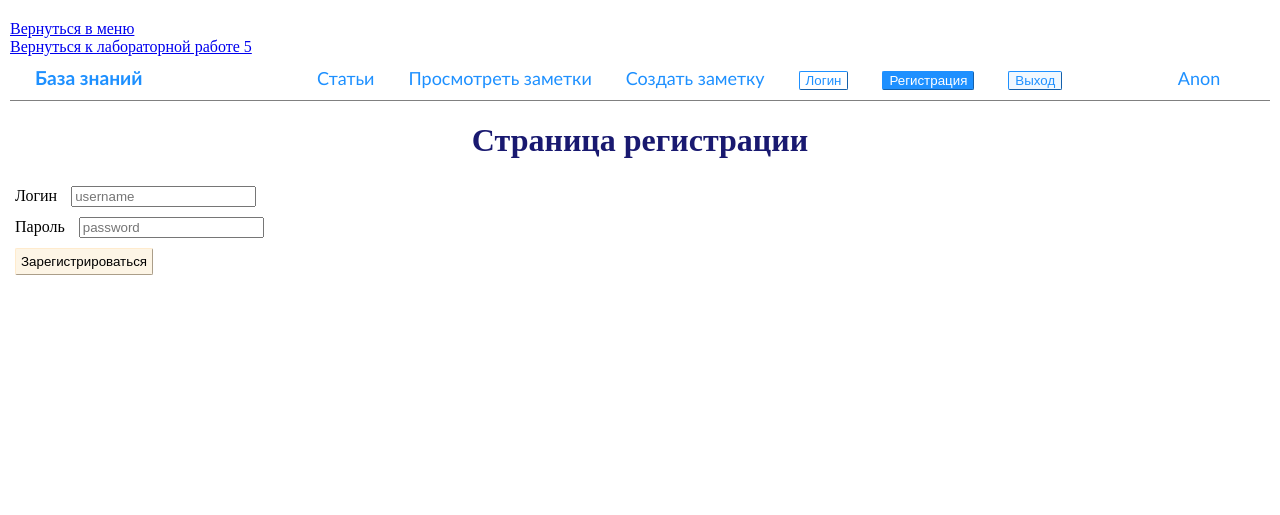
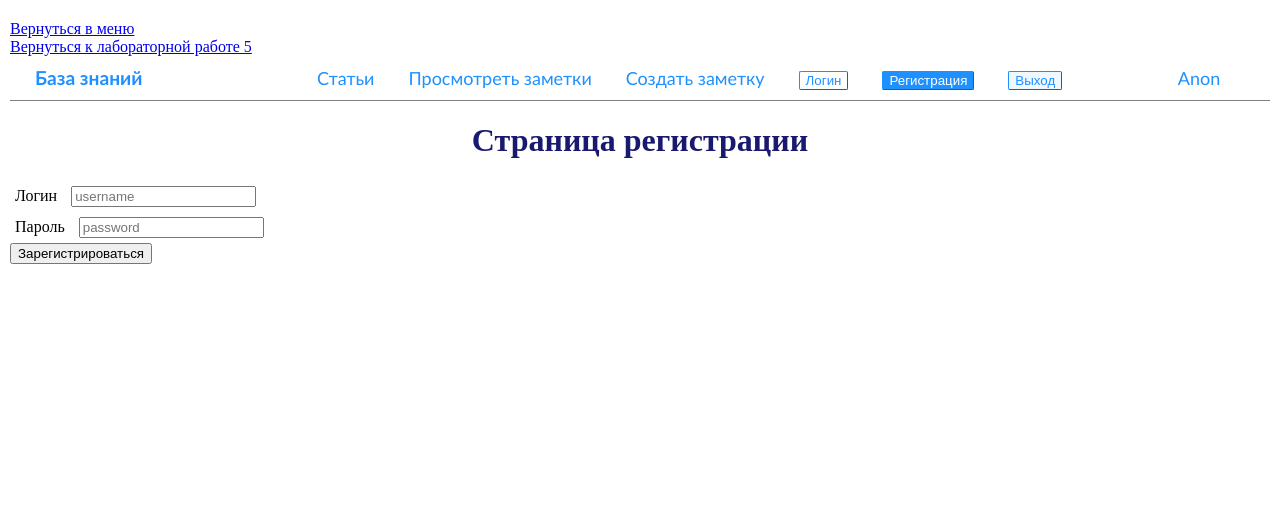
Before and after one commit to provorova/DashaLena2, a Flask app: page /lab5/register in a window 1280 px wide. Shown: the part 58-573 px from the top of the page. Run offline with Flask 3, Linux system fonts and the light colour scheme; some libraries are stand-ins or nearby versions.

Commit message:
Стили

```diff
--- a/lab5.py
+++ b/lab5.py
@@ -176,7 +176,7 @@ def getArticle(article_id):
         conn = dbConnect()
         cur = conn.cursor()
 
-        cur.execute("SELECT title, article_text FROM articles WHERE id = %s and user_id = %s", (article_id, userID))
+        cur.execute("SELECT title, article_text FROM articles WHERE id = %s and (user_id = %s or is_public = %s) ", (article_id, userID, 'True'))
 
         articleBody = cur.fetchone()
 
--- a/templates/register.html
+++ b/templates/register.html
@@ -107,7 +107,7 @@
             <input type="text" name="password" placeholder="password">
         </div>
 
-        <button class="f" type="submit">Зарегистрироваться</button>
+        <button class="" type="submit">Зарегистрироваться</button>
     </form>
 
 {% endblock %}
```
